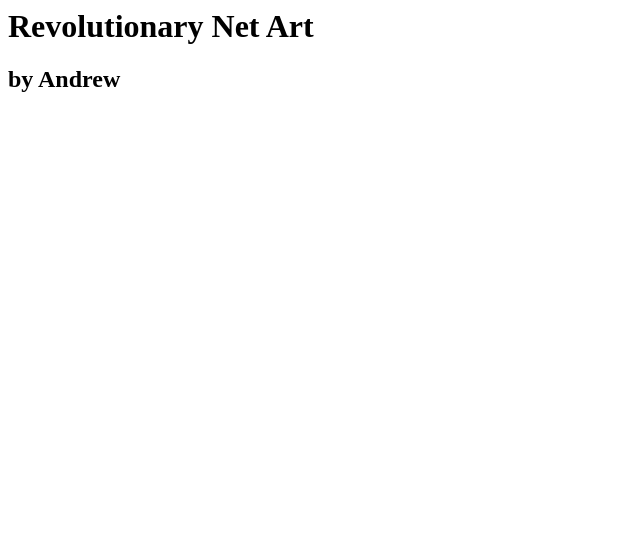
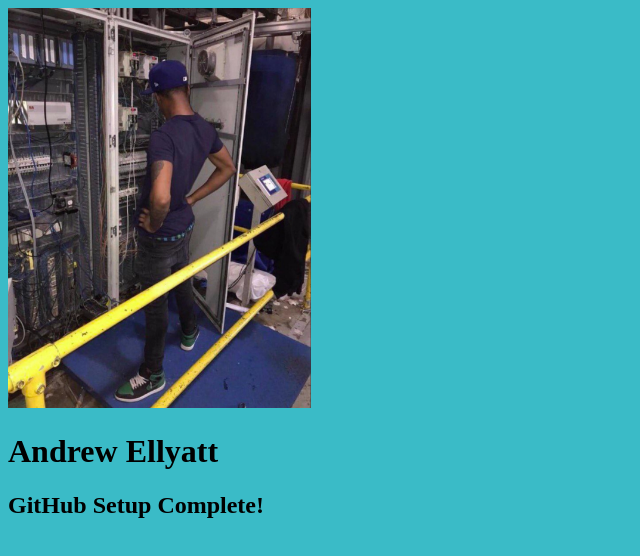
Before and after one commit to ellyatt1/exercise3, a plain HTML site: page index.html in a window 1280 px wide. Shown: the whole page, without its empty margins (0-640 px from the left). Drawn offline with Linux system fonts and the light colour scheme.

Commit message:
I added an image and a background with some text

```diff
--- a/index.html
+++ b/index.html
@@ -1,2 +1,17 @@
-<h1>Revolutionary Net Art</h1>
-<h2>by Andrew</h2>
+<!DOCTYPE html>
+<html lang="en-CA">
+  <head>
+    <meta charset="utf-8">
+    <title> Github Setup </title>
+    <!--- created by Andrew Ellyatt on Sept 30th --->
+  </head>
+  <body style="background-color:#3abbc7">
+    <img src="Guy looking at wires.jpg" alt="Guy looking at wires" style="height:400px;">
+    <h1>
+      Andrew Ellyatt
+    </h1>
+    <h2>
+      GitHub Setup Complete!
+    </h2>
+  </body>
+</html>
```
